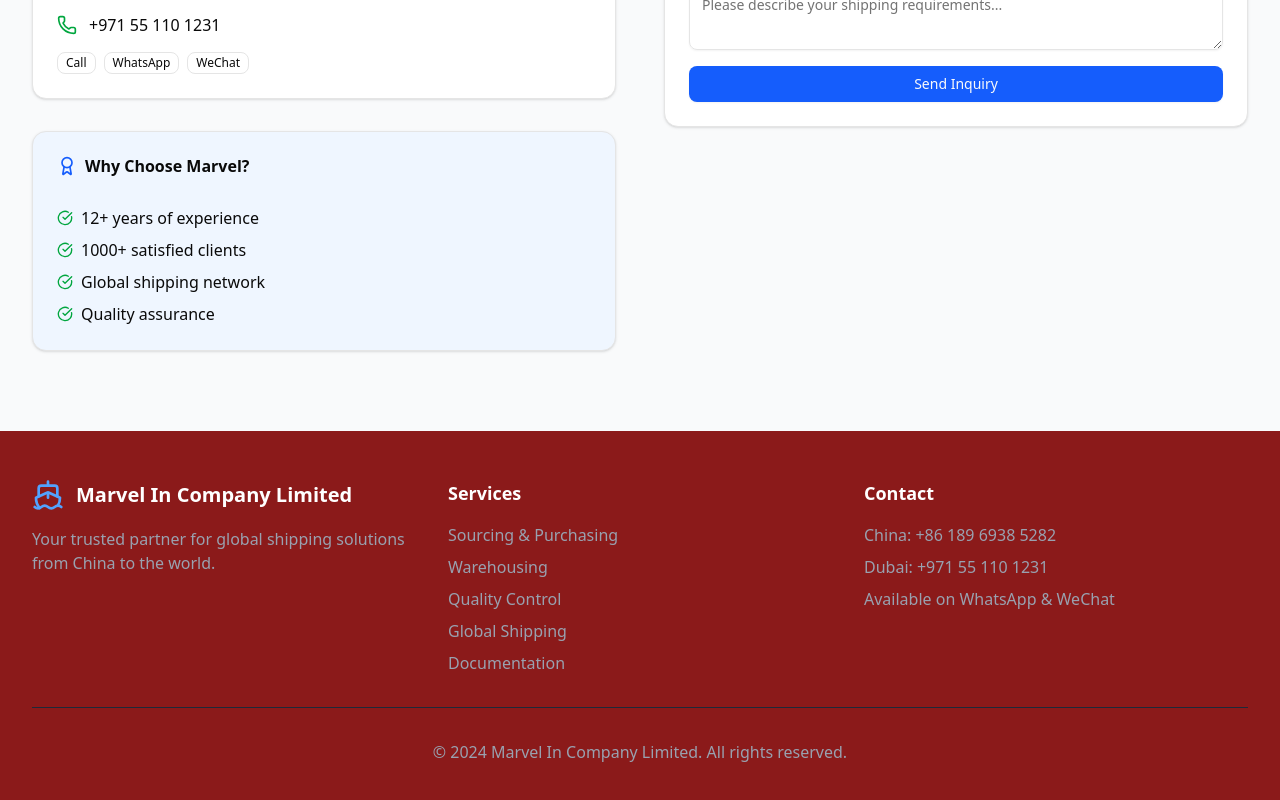
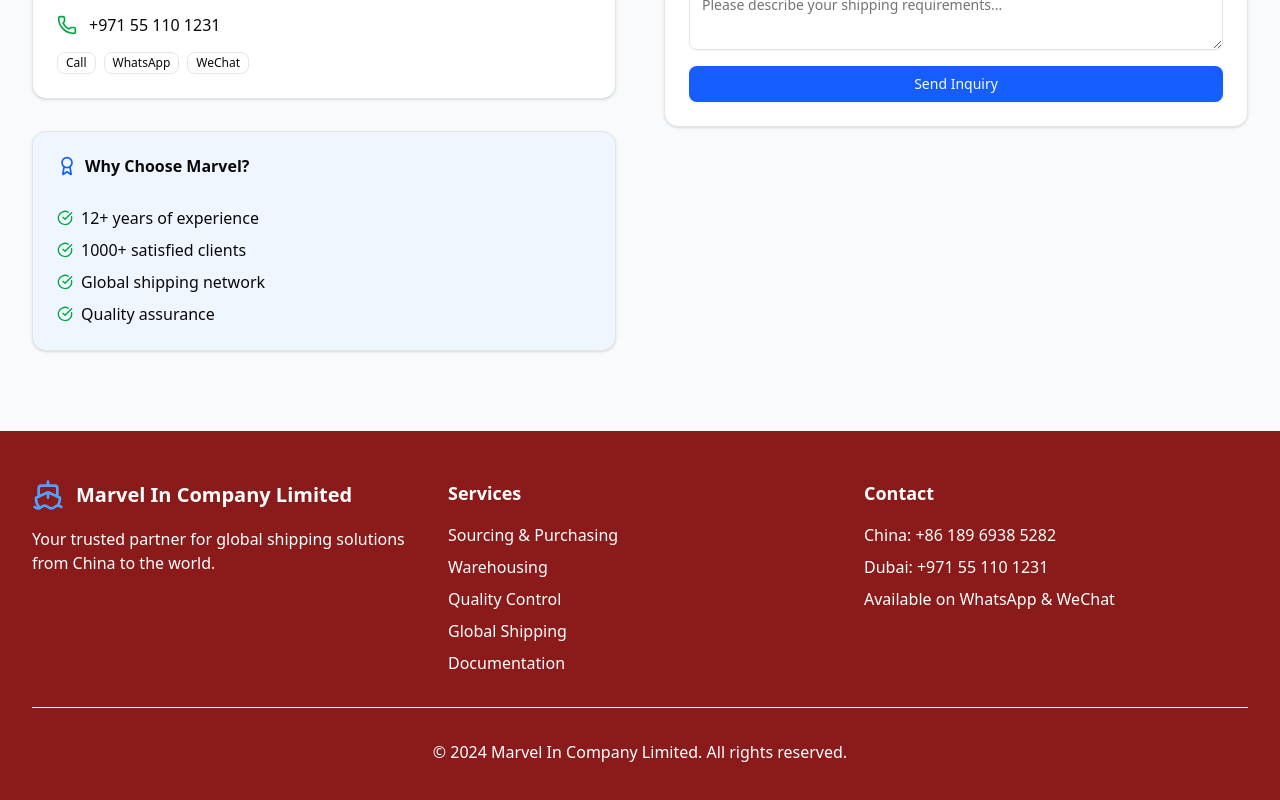
Before and after one commit to DanaitfavorElim/Marvelin, a React (Vite) app in the folder marvelin/: page / in a window 1280 px wide. Shown: the part 1669-2469 px from the top of the page. Built offline with nearby package versions, Linux system fonts and the light colour scheme.

Commit message:
Update App.jsx

```diff
--- a/marvelin/src/App.jsx
+++ b/marvelin/src/App.jsx
@@ -402,13 +402,13 @@
                 <Ship className="w-8 h-8 text-blue-400" />
                 <h4 className="text-xl font-bold">Marvel In Company Limited</h4>
               </div>
-              <p className="text-gray-400">
+              <p className="text-white">
                 Your trusted partner for global shipping solutions from China to the world.
               </p>
             </div>
             <div>
               <h5 className="text-lg font-semibold mb-4">Services</h5>
-              <ul className="space-y-2 text-gray-400">
+              <ul className="space-y-2 text-white">
                 <li>Sourcing & Purchasing</li>
                 <li>Warehousing</li>
                 <li>Quality Control</li>
@@ -418,14 +418,14 @@
             </div>
             <div>
               <h5 className="text-lg font-semibold mb-4">Contact</h5>
-              <div className="space-y-2 text-gray-400">
+              <div className="space-y-2 text-white">
                 <p onClick={handleScrollToContact} className="cursor-pointer">China: +86 189 6938 5282</p>
                 <p onClick={handleScrollToContact} className="cursor-pointer">Dubai: +971 55 110 1231</p>
                 <p onClick={handleScrollToContact} className="cursor-pointer">Available on WhatsApp & WeChat</p>
               </div>
             </div>
           </div>
-          <div className="border-t border-gray-800 mt-8 pt-8 text-center text-gray-400">
+          <div className="border-t border-white mt-8 pt-8 text-center text-white">
             <p>&copy; 2024 Marvel In Company Limited. All rights reserved.</p>
           </div>
         </div>
```
